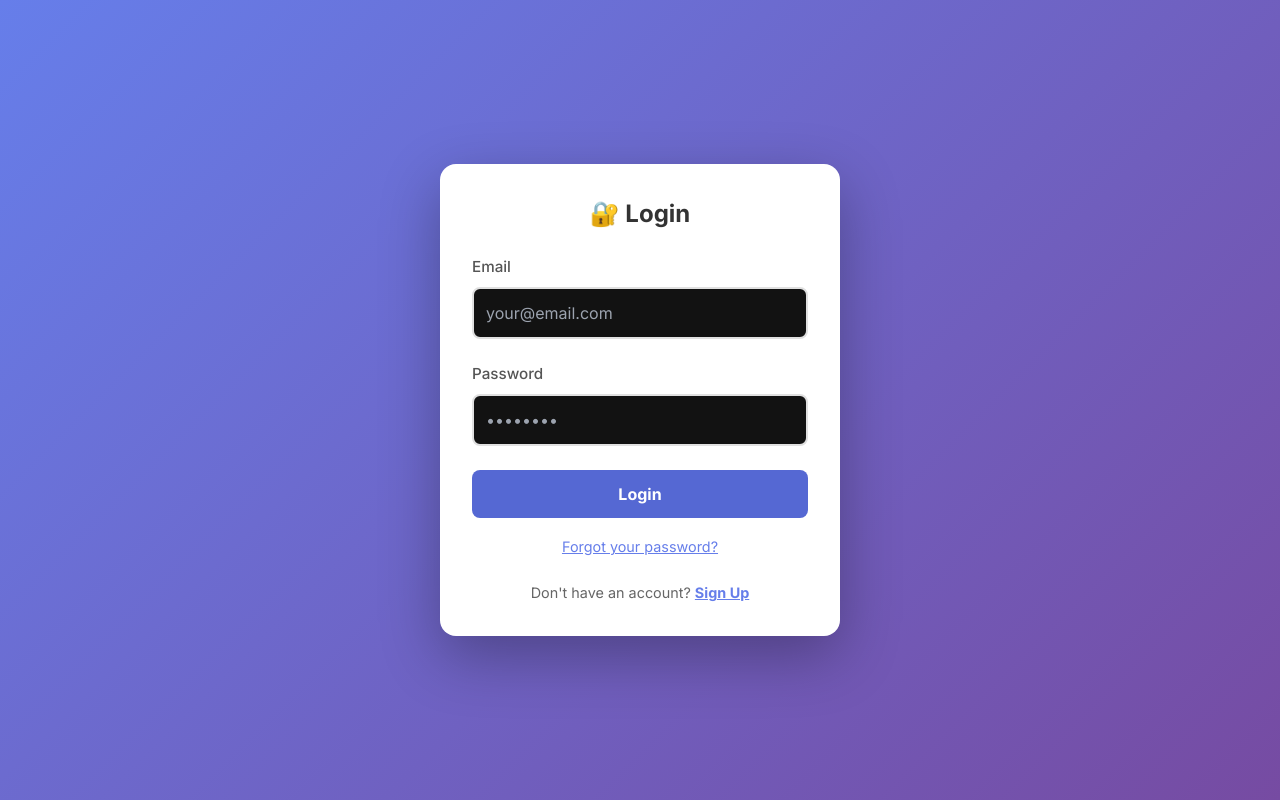
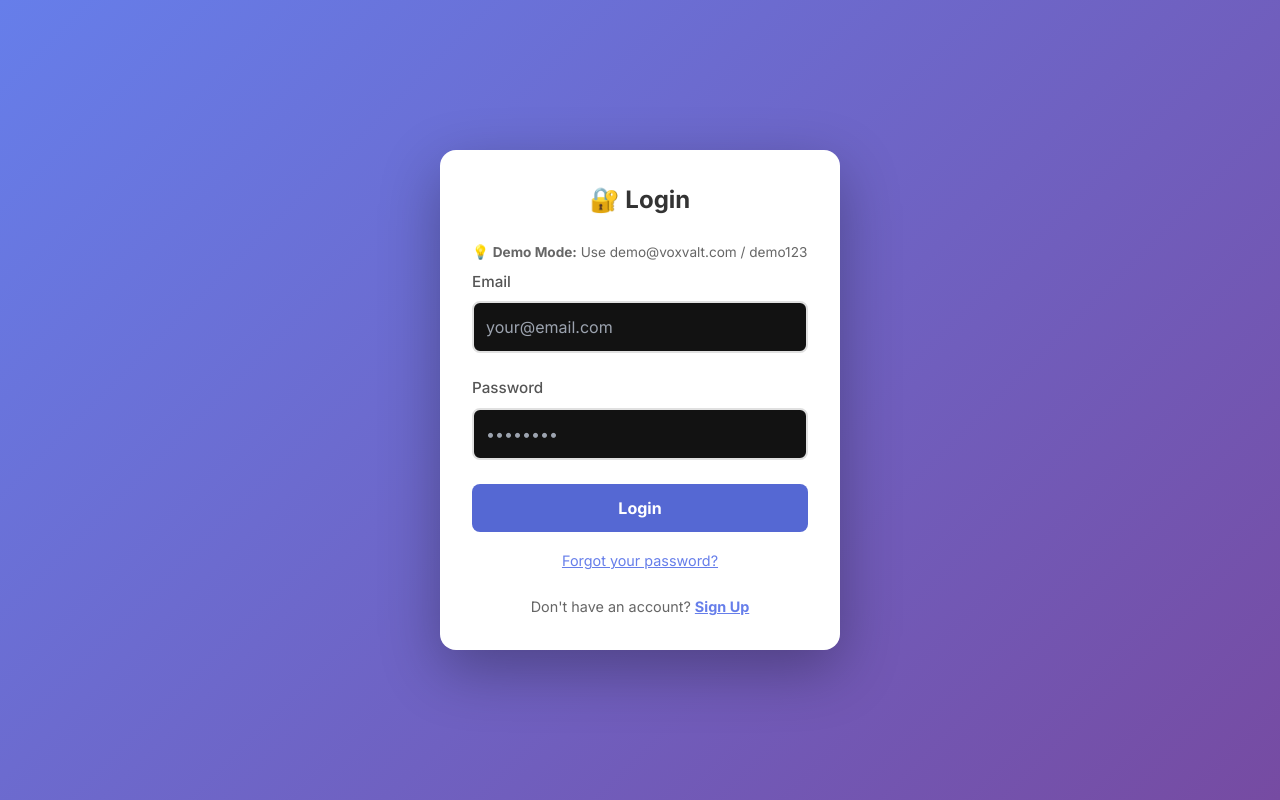
Before and after one commit to Shubhm8971/VoxValt, a Next.js app: page /auth in a window 1280 px wide. Built offline with nearby package versions, Linux system fonts and the light colour scheme; no server answers.

Commit message:
Add demo mode to bypass authentication issues

```diff
--- a/app/components/AuthPage.tsx
+++ b/app/components/AuthPage.tsx
@@ -21,6 +21,14 @@ export function AuthPage({ onAuthSuccess }: AuthPageProps) {
     setLoading(true);
     setError(null);
     setMessage(null);
+
+    // Demo mode - bypass authentication for testing
+    if (email === 'demo@voxvalt.com' && password === 'demo123') {
+      setMessage('Demo mode activated! Welcome to VoxValt.');
+      onAuthSuccess?.();
+      setLoading(false);
+      return;
+    }
 
     try {
       if (isSignUp) {
@@ -193,6 +201,10 @@ export function AuthPage({ onAuthSuccess }: AuthPageProps) {
         {message && <div style={styles.success}>{message}</div>}
 
         <form onSubmit={handleSubmit}>
+          <div style={{...styles.formGroup, fontSize: '0.85rem', color: '#666', marginBottom: '0.5rem'}}>
+            💡 <strong>Demo Mode:</strong> Use demo@voxvalt.com / demo123
+          </div>
+
           <div style={styles.formGroup}>
             <label style={styles.label}>Email</label>
             <input
```
